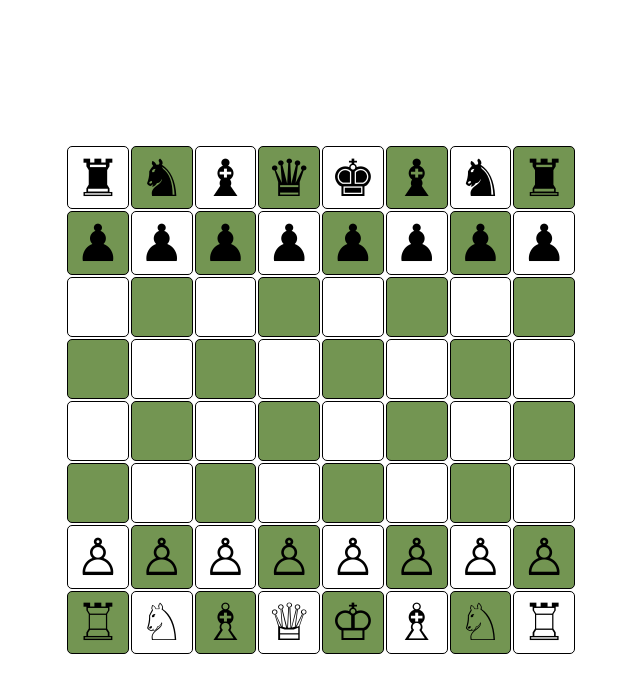
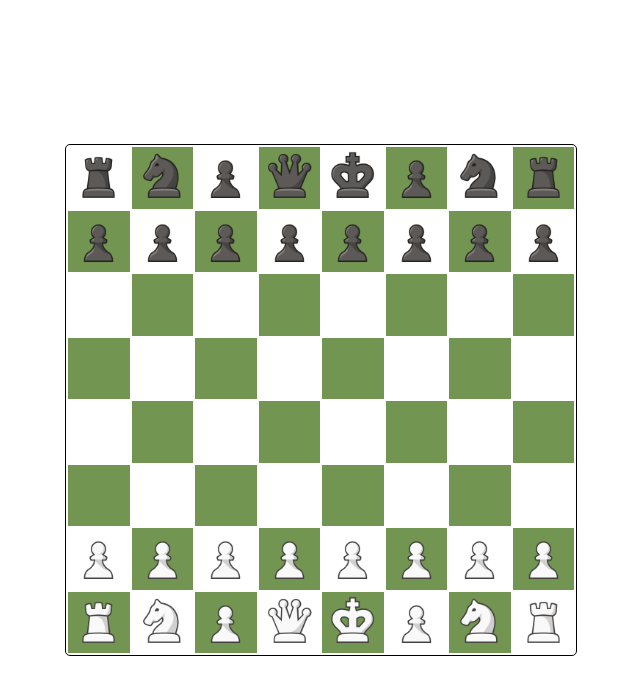
Before and after one commit to isu-Hugo/xadrez, a plain HTML site: page index.html in a window 1280 px wide. Shown: the whole page, without its empty margins (319-959 px from the left). Drawn offline with Linux system fonts and the light colour scheme.

Commit message:
misericordia

```diff
--- a/index.html
+++ b/index.html
@@ -21,84 +21,88 @@
     <table>
 
         <tr>
-            <td class="white"><span>&#9820;</span></td>
-            <td class="black"><span>&#9822;</span></td>
-            <td class="white"><span>&#9821;</span></td>
-            <td class="black"><span>&#9819;</span></td>
-            <td class="white"><span>&#9818;</span></td>
-            <td class="black"><span>&#9821;</span></td>
-            <td class="white"><span>&#9822;</span></td>
-            <td class="black"><span>&#9820;</span></td>
+            <td class="white"><img draggable="false" src="./src/images/bt.png" alt=""></td>
+            <td class="black"><img draggable="false" src="./src/images/bh.png" alt=""></td>
+            <td class="white"><img draggable="false" src="./src/images/bp.png" alt=""></td>
+            <td class="black"><img draggable="false" src="./src/images/bq.png" alt=""></td>
+            <td class="white"><img draggable="false" src="./src/images/bk.png" alt=""></td>
+            <td class="black"><img draggable="false" src="./src/images/bp.png" alt=""></td>
+            <td class="white"><img draggable="false" src="./src/images/bh.png" alt=""></td>
+            <td class="black"><img draggable="false" src="./src/images/bt.png" alt=""></td>
+
         </tr>
         <tr>
-            <td class="black"><span>&#9823;</span></td>
-            <td class="white"><span>&#9823;</span></td>
-            <td class="black"><span>&#9823;</span></td>
-            <td class="white"><span>&#9823;</span></td>
-            <td class="black"><span>&#9823;</span></td>
-            <td class="white"><span>&#9823;</span></td>
-            <td class="black"><span>&#9823;</span></td>
-            <td class="white"><span>&#9823;</span></td>
+            <td class="black"><img draggable="false" src="" alt=""></td>
+            <td class="white"><img draggable="false" src="" alt=""></td>
+            <td class="black"><img draggable="false" src="" alt=""></td>
+            <td class="white"><img draggable="false" src="" alt=""></td>
+            <td class="black"><img draggable="false" src="" alt=""></td>
+            <td class="white"><img draggable="false" src="" alt=""></td>
+            <td class="black"><img draggable="false" src="" alt=""></td>
+            <td class="white"><img draggable="false" src="" alt=""></td>
+
         </tr>
         <tr>
-            <td class="white"></td>
-            <td class="black"></td>
-            <td class="white"></td>
-            <td class="black"></td>
-            <td class="white"></td>
-            <td class="black"></td>
-            <td class="white"></td>
-            <td class="black"></td>
+            <td class="white"><img draggable="false" src="./src/images/empty.png" alt=""></td>
+            <td class="black"><img draggable="false" src="./src/images/empty.png" alt=""></td>
+            <td class="white"><img draggable="false" src="./src/images/empty.png" alt=""></td>
+            <td class="black"><img draggable="false" src="./src/images/empty.png" alt=""></td>
+            <td class="white"><img draggable="false" src="./src/images/empty.png" alt=""></td>
+            <td class="black"><img draggable="false" src="./src/images/empty.png" alt=""></td>
+            <td class="white"><img draggable="false" src="./src/images/empty.png" alt=""></td>
+            <td class="black"><img draggable="false" src="./src/images/empty.png" alt=""></td>
         </tr>
         <tr>
-            <td class="black"></td>
-            <td class="white"></td>
-            <td class="black"></td>
-            <td class="white"></td>
-            <td class="black"></td>
-            <td class="white"></td>
-            <td class="black"></td>
-            <td class="white"></td>
+            <td class="black"><img draggable="false" src="./src/images/empty.png" alt=""></td>
+            <td class="white"><img draggable="false" src="./src/images/empty.png" alt=""></td>
+            <td class="black"><img draggable="false" src="./src/images/empty.png" alt=""></td>
+            <td class="white"><img draggable="false" src="./src/images/empty.png" alt=""></td>
+            <td class="black"><img draggable="false" src="./src/images/empty.png" alt=""></td>
+            <td class="white"><img draggable="false" src="./src/images/empty.png" alt=""></td>
+            <td class="black"><img draggable="false" src="./src/images/empty.png" alt=""></td>
+            <td class="white"><img draggable="false" src="./src/images/empty.png" alt=""></td>
+
         </tr>
         <tr>
-            <td class="white"></td>
-            <td class="black"></td>
-            <td class="white"></td>
-            <td class="black"></td>
-            <td class="white"></td>
-            <td class="black"></td>
-            <td class="white"></td>
-            <td class="black"></td>
+            <td class="white"><img draggable="false" src="./src/images/empty.png" alt=""></td>
+            <td class="black"><img draggable="false" src="./src/images/empty.png" alt=""></td>
+            <td class="white"><img draggable="false" src="./src/images/empty.png" alt=""></td>
+            <td class="black"><img draggable="false" src="./src/images/empty.png" alt=""></td>
+            <td class="white"><img draggable="false" src="./src/images/empty.png" alt=""></td>
+            <td class="black"><img draggable="false" src="./src/images/empty.png" alt=""></td>
+            <td class="white"><img draggable="false" src="./src/images/empty.png" alt=""></td>
+            <td class="black"><img draggable="false" src="./src/images/empty.png" alt=""></td>
         </tr>
         <tr>
-            <td class="black"></td>
-            <td class="white"></td>
-            <td class="black"></td>
-            <td class="white"></td>
-            <td class="black"></td>
-            <td class="white"></td>
-            <td class="black"></td>
-            <td class="white"></td>
+            <td class="black"><img draggable="false" src="./src/images/empty.png" alt=""></td>
+            <td class="white"><img draggable="false" src="./src/images/empty.png" alt=""></td>
+            <td class="black"><img draggable="false" src="./src/images/empty.png" alt=""></td>
+            <td class="white"><img draggable="false" src="./src/images/empty.png" alt=""></td>
+            <td class="black"><img draggable="false" src="./src/images/empty.png" alt=""></td>
+            <td class="white"><img draggable="false" src="./src/images/empty.png" alt=""></td>
+            <td class="black"><img draggable="false" src="./src/images/empty.png" alt=""></td>
+            <td class="white"><img draggable="false" src="./src/images/empty.png" alt=""></td>
+
         </tr>
         <tr>
-            <td class="white"><span>&#9817;</span></td>
-            <td class="black"><span>&#9817;</span></td>
-            <td class="white"><span>&#9817;</span></td>
-            <td class="black"><span>&#9817;</span></td>
-            <td class="white"><span>&#9817;</span></td>
-            <td class="black"><span>&#9817;</span></td>
-            <td class="white"><span>&#9817;</span></td>
-            <td class="black"><span>&#9817;</span></td>
+            <td class="white"><img draggable="false" src="" alt=""></td>
+            <td class="black"><img draggable="false" src="" alt=""></td>
+            <td class="white"><img draggable="false" src="" alt=""></td>
+            <td class="black"><img draggable="false" src="" alt=""></td>
+            <td class="white"><img draggable="false" src="" alt=""></td>
+            <td class="black"><img draggable="false" src="" alt=""></td>
+            <td class="white"><img draggable="false" src="" alt=""></td>
+            <td class="black"><img draggable="false" src="" alt=""></td>
         </tr>
         <tr>
-            <td class="black"><span>&#9814;</span></td>
-            <td class="white"><span>&#9816;</span></td>
-            <td class="black"><span>&#9815;</span></td>
-            <td class="white"><span>&#9813;</span></td>
-            <td class="black"><span>&#9812;</span></td>
-            <td class="white"><span>&#9815;</span></td>
-            <td class="black"><span>&#9816;</span></td>
-            <td class="white"><span>&#9814;</span></td>
+            <td class="black"><img draggable="false" src="./src/images/wt.png" alt=""></td>
+            <td class="white"><img draggable="false" src="./src/images/wh.png" alt=""></td>
+            <td class="black"><img draggable="false" src="./src/images/wp.png" alt=""></td>
+            <td class="white"><img draggable="false" src="./src/images/wq.png" alt=""></td>
+            <td class="black"><img draggable="false" src="./src/images/wk.png" alt=""></td>
+            <td class="white"><img draggable="false" src="./src/images/wp.png" alt=""></td>
+            <td class="black"><img draggable="false" src="./src/images/wh.png" alt=""></td>
+            <td class="white"><img draggable="false" src="./src/images/wt.png" alt=""></td>
 
         </tr>
 
@@ -108,6 +112,6 @@
 
 
 
-
+    <script src="./src/js/script.js"></script>
 </body>
 </html>
--- a/src/css/style.css
+++ b/src/css/style.css
@@ -12,6 +12,8 @@ body{
 table{
     width: 40vw;
     height: 40vw;
+    border: 1px solid rgb(0, 0, 0);
+    border-radius: 5px;
 }
 
 .white{
@@ -26,15 +28,15 @@ th, td{
     width: 12.5%;
     height: 12.5%;
 
+    margin: 0px;
     padding: 0px;
 
-    border: 1px solid rgb(0, 0, 0);
-    border-radius: 5px;
+
+
     text-align: center;
 }
 
-span{
-    display: block;
-    font-size: 4vw; /* Ajuste conforme necessário */
-    text-align: center;
+img{
+    width: 90%;
+    height: 90%;
 }
--- a/src/js/script.js
+++ b/src/js/script.js
@@ -0,0 +1,19 @@
+function load(){
+    let linhas = document.getElementsByTagName('tr');
+
+    celulas = linhas[1].getElementsByTagName('td');
+    for(i = 0; i<8; i++){
+        img = celulas[i].getElementsByTagName('img');
+        img[0].src = './src/images/bp.png';
+    }
+
+    celulas = linhas[6].getElementsByTagName('td');
+    for(i = 0; i<8; i++){
+        img = celulas[i].getElementsByTagName('img');
+        img[0].src = './src/images/wp.png';
+    }
+
+
+}
+
+load();
```
Also changed, not shown: src/images/bb.png (added), src/images/bh.png (added), src/images/bk.png (added), src/images/bp.png (added), src/images/bq.png (added), src/images/bt.png (added), src/images/empty.png (added), src/images/images.html (deleted), src/images/wb.png (added), src/images/wh.png (added), src/images/wk.png (added), src/images/wp.png (added), src/images/wq.png (added), src/images/wt.png (added).
